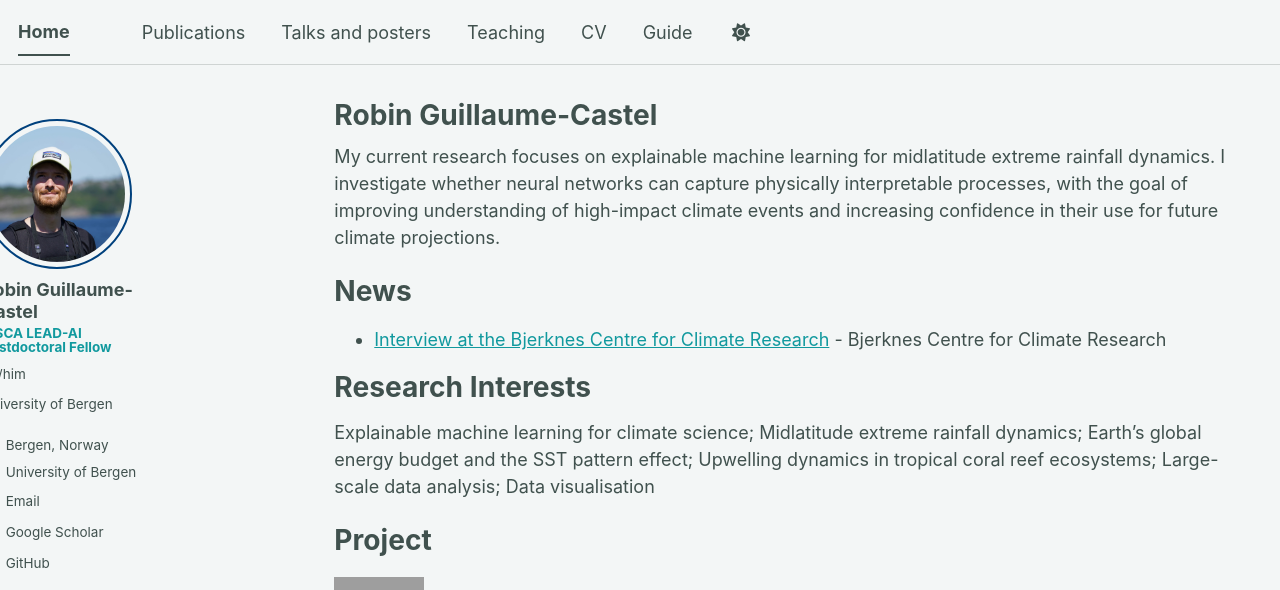
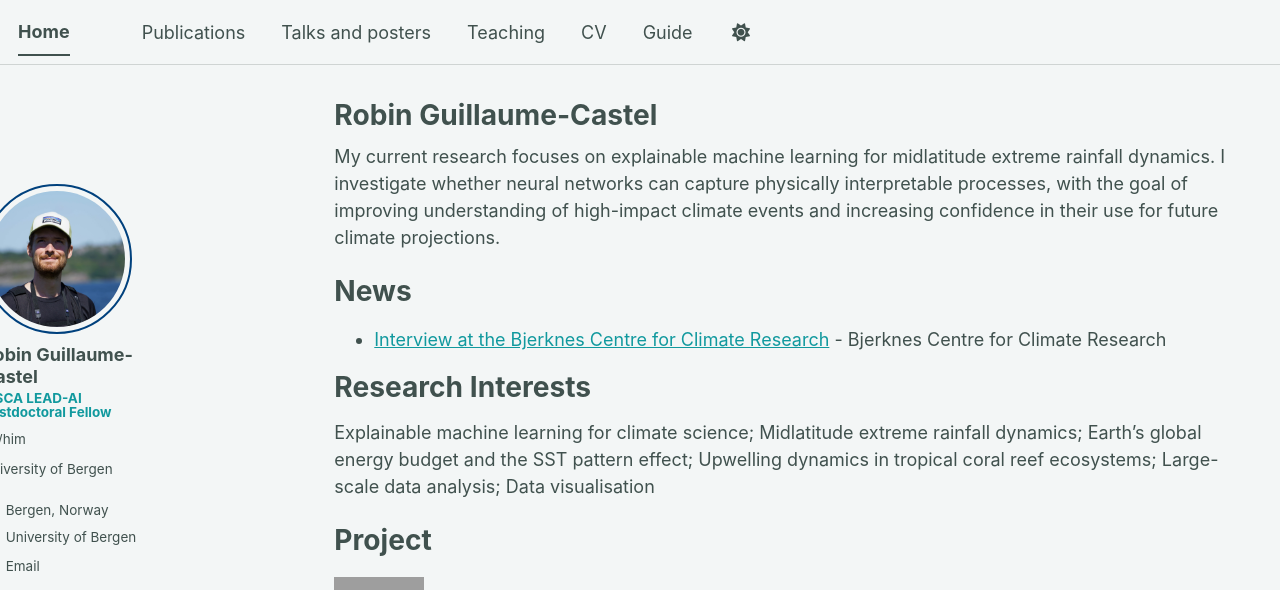
Before and after one commit to rguilcas/rguilcas.github.io, a Jekyll site: the page built from _pages/about.md, in a window 1280 px wide and 1400 px high. Shown: the top 590 px of the window. Built offline with Jekyll 4.4.1, drawn with Linux system fonts in a browser that asks for light colours; some web fonts are replaced; a script bundle is joined from its source files by our own code; library files that are not in the unit come from our copies; grey boxes are pictures that could not be loaded.

Commit message:
add pages

```diff
--- a/_sass/layout/_page.scss
+++ b/_sass/layout/_page.scss
@@ -23,7 +23,6 @@
 .page {
   @include breakpoint($large) {
     @include span(9 of 12 last);
-    @include pre(3 of 12);
     @include suffix(0);
   }
 
--- a/_sass/layout/_sidebar.scss
+++ b/_sass/layout/_sidebar.scss
@@ -18,9 +18,9 @@
   }
 
   @media screen and (min-width: $sidebar-screen-min-width) {
-    height: 100vh;
-    overflow-y: auto; // Add scrollbar if the sidebar is too long
-    position: fixed;
+    position: -webkit-sticky;
+    position: sticky;
+    top: 2em;
     padding-top: $masthead-height;
   }
 
```
